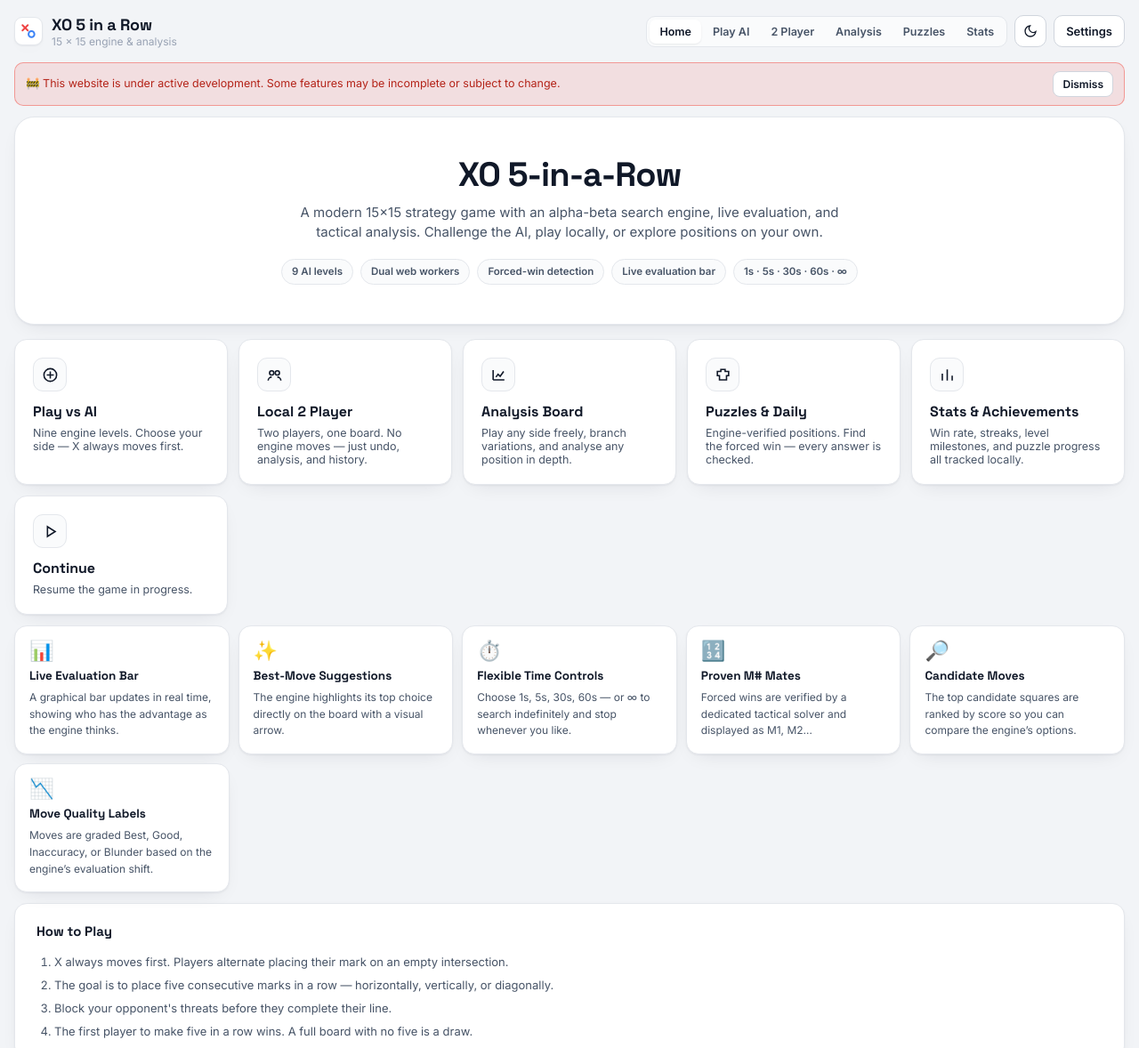
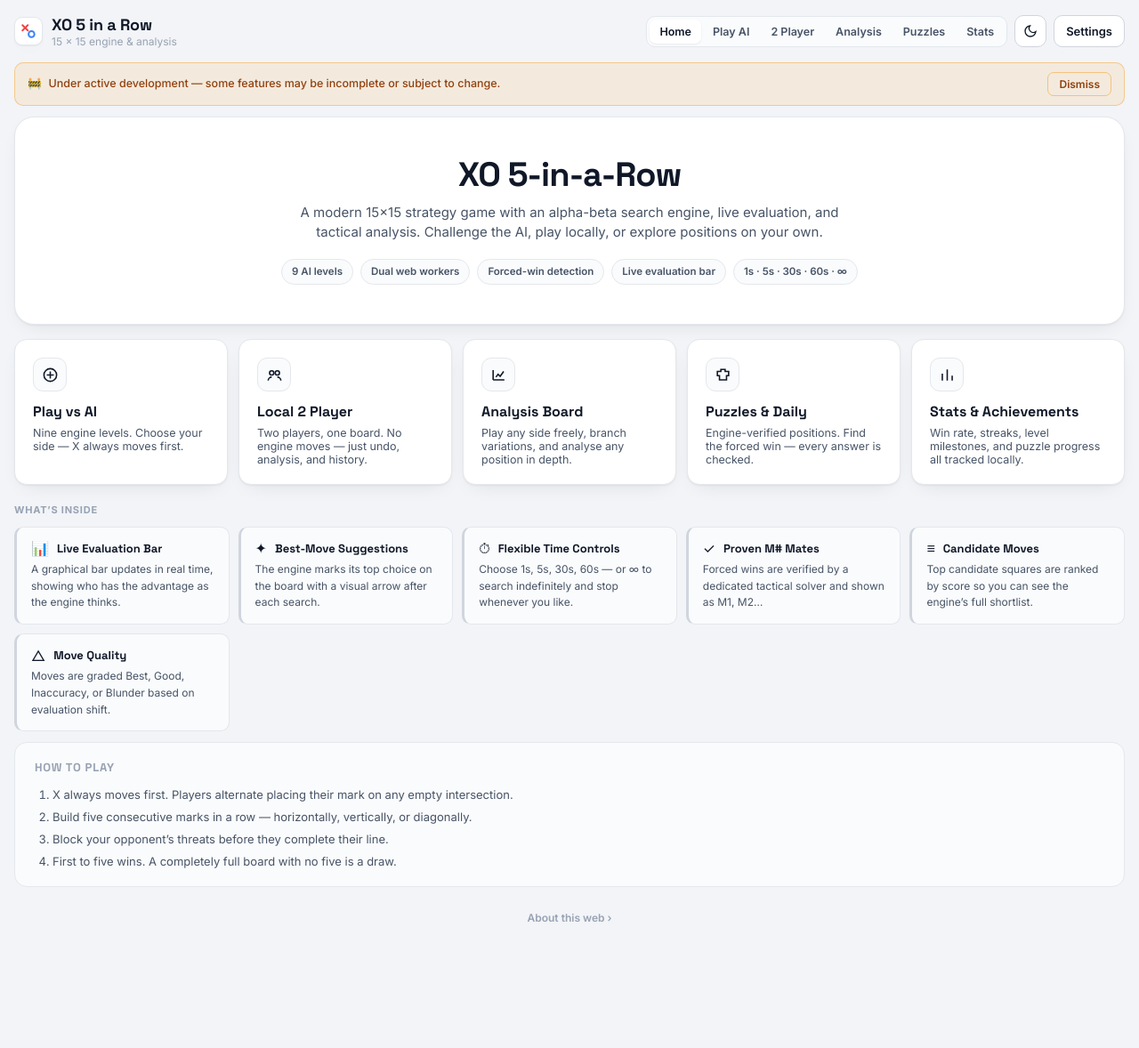
Before and after one commit to TLongzuize/xo5-game, a plain HTML site: page index.html in a window 1280 px wide. Shown: the top 1178 px of the page at 89% size. After the commit the page ends 1114 px from the top, so only its background shows below. Drawn offline with Linux system fonts and the light colour scheme.

Commit message:
ui: fix dismiss button, redesign feature cards, polish visual hierarchy
- Fix dismiss button: add devDismiss click handler and enforce [hidden]{display:none!important}
- Distinct feature cards: redesign as informational cards with muted borders, default cursor, and no button hover effects
- Separate interactive game modes (prominent buttons with hover elevation) from feature highlights
- Keep development notice session-dismissible without persistent storage
- 150/150 UI tests + 30/30 Smoke tests PASS

```diff
--- a/index.html
+++ b/index.html
@@ -314,12 +314,67 @@
   padding:10px 16px;border-radius:99px;font-size:13px;font-weight:600;opacity:0;pointer-events:none;transition:all .25s;z-index:80;max-width:88vw;text-align:center}
 .toast.show{opacity:1;transform:translateX(-50%) translateY(0)}
 .sr-only{position:absolute;width:1px;height:1px;padding:0;margin:-1px;overflow:hidden;clip:rect(0 0 0 0);white-space:nowrap;border:0}
+/* Global: make sure [hidden] always wins */
+[hidden]{display:none!important}
+
 .kbd{font-family:"Space Grotesk",monospace;font-size:11px;border:1px solid var(--line-strong);border-bottom-width:2px;border-radius:5px;padding:1px 5px;color:var(--text-3)}
 .hintline{color:var(--text-3);font-size:11.5px;margin:9px 2px 0}
-.errbar{background:rgba(240,68,56,.12);border:1px solid rgba(240,68,56,.45);color:#B42318;border-radius:10px;padding:9px 12px;font-size:12.5px;margin-bottom:12px;display:flex;justify-content:space-between;gap:10px;align-items:center}
+
+/* ---- dev notice banner (amber/warning, not error-red) ---- */
+.devnotice{
+  background:rgba(247,144,9,.10);
+  border:1px solid rgba(247,144,9,.38);
+  color:#92400E;
+  border-radius:10px;
+  padding:10px 14px;
+  font-size:12.5px;
+  margin-bottom:12px;
+  display:flex;
+  justify-content:space-between;
+  align-items:center;
+  gap:12px;
+  flex-wrap:wrap;
+}
+html[data-theme="dark"] .devnotice{
+  background:rgba(247,144,9,.12);
+  border-color:rgba(247,144,9,.30);
+  color:#FCD34D;
+}
+.devnotice-text{display:flex;align-items:center;gap:8px;flex:1;min-width:0;font-weight:500;line-height:1.45}
+.devnotice-dismiss{
+  border:1px solid rgba(247,144,9,.45);
+  background:transparent;
+  color:inherit;
+  padding:5px 12px;
+  border-radius:7px;
+  font-size:12px;
+  font-weight:600;
+  cursor:pointer;
+  white-space:nowrap;
+  font-family:inherit;
+  transition:background .14s;
+  flex-shrink:0;
+}
+.devnotice-dismiss:hover{background:rgba(247,144,9,.15)}
+.devnotice-dismiss:focus-visible{outline:2px solid var(--warn);outline-offset:2px}
+html[data-theme="dark"] .devnotice-dismiss{border-color:rgba(252,211,77,.35);color:#FCD34D}
+html[data-theme="dark"] .devnotice-dismiss:hover{background:rgba(252,211,77,.10)}
+
+/* ---- runtime error bar (red — real errors only) ---- */
+.errbar{
+  background:rgba(240,68,56,.12);
+  border:1px solid rgba(240,68,56,.45);
+  color:#B42318;
+  border-radius:10px;
+  padding:9px 12px;
+  font-size:12.5px;
+  margin-bottom:12px;
+  display:flex;
+  justify-content:space-between;
+  gap:10px;
+  align-items:center;
+}
 html[data-theme="dark"] .errbar{color:#FDA29B}
-.devbanner{background:rgba(240,68,56,.09);border-bottom:1px solid rgba(240,68,56,.35);color:#912018;padding:9px 20px;font-size:12.5px;font-weight:500;text-align:center;letter-spacing:.01em;margin:-16px -16px 16px}
-html[data-theme="dark"] .devbanner{background:rgba(240,68,56,.14);color:#FDA29B;border-bottom-color:rgba(240,68,56,.4)}
 
 /* ---- about modal ---- */
 .about-section{margin-bottom:20px}
@@ -332,17 +387,75 @@
 .about-feat .af-title{font-family:"Space Grotesk",sans-serif;font-size:13px;font-weight:700;margin:0 0 4px}
 .about-feat p{font-size:12px;color:var(--text-2);margin:0;line-height:1.5}
 
-/* ---- home feature highlights ---- */
-.feat-grid{display:grid;grid-template-columns:repeat(auto-fill,minmax(210px,1fr));gap:10px;margin-top:12px}
-.feat-card{background:var(--card);border:1px solid var(--line);border-radius:var(--radius);box-shadow:var(--shadow);padding:16px;text-align:left}
-.feat-card .fc-icon{font-size:22px;margin-bottom:8px;line-height:1}
-.feat-card h4{font-family:"Space Grotesk",sans-serif;font-size:13.5px;font-weight:700;margin:0 0 5px}
-.feat-card p{font-size:12px;color:var(--text-2);margin:0;line-height:1.55}
+/* ---- home: feature highlight cards (informational, NOT clickable) ---- */
+.home-features-label{
+  font-size:11px;font-weight:700;letter-spacing:.07em;text-transform:uppercase;
+  color:var(--text-3);margin:20px 0 10px;
+}
+.feat-grid{
+  display:grid;
+  grid-template-columns:repeat(auto-fill,minmax(220px,1fr));
+  gap:10px;
+  margin-top:0;
+}
+.feat-card{
+  background:var(--card-2);
+  border:1px solid var(--line);
+  border-left:3px solid var(--line-strong);
+  border-radius:10px;
+  padding:14px 16px;
+  cursor:default;
+  user-select:none;
+}
+.feat-card-head{
+  display:flex;
+  align-items:center;
+  gap:9px;
+  margin-bottom:5px;
+}
+.feat-card .fc-icon{
+  font-size:16px;
+  line-height:1;
+  flex-shrink:0;
+}
+.feat-card h4{
+  font-family:"Space Grotesk",sans-serif;
+  font-size:13px;
+  font-weight:700;
+  margin:0;
+  color:var(--text);
+}
+.feat-card p{
+  font-size:12px;
+  color:var(--text-2);
+  margin:0;
+  line-height:1.55;
+}
 
 /* ---- home how-to-play ---- */
-.howto{background:var(--card);border:1px solid var(--line);border-radius:var(--radius);box-shadow:var(--shadow);padding:20px 24px;margin-top:12px}
-.howto h3{font-family:"Space Grotesk",sans-serif;font-size:15px;font-weight:700;margin:0 0 12px}
-.howto ol{margin:0;padding-left:20px;display:flex;flex-direction:column;gap:6px}
+.howto{
+  background:var(--card-2);
+  border:1px solid var(--line);
+  border-radius:var(--radius);
+  padding:18px 22px;
+  margin-top:12px;
+}
+.howto h3{
+  font-family:"Space Grotesk",sans-serif;
+  font-size:13px;
+  font-weight:700;
+  text-transform:uppercase;
+  letter-spacing:.06em;
+  color:var(--text-3);
+  margin:0 0 10px;
+}
+.howto ol{
+  margin:0;
+  padding-left:20px;
+  display:flex;
+  flex-direction:column;
+  gap:5px;
+}
 .howto li{font-size:13px;color:var(--text-2);line-height:1.55}
 </style>
 </head>
@@ -375,11 +488,17 @@
     </div>
   </header>
 
-  <!-- Session-dismissible development notice: visible every page load, no localStorage -->
-  <div id="errBar" class="errbar">
-    <span id="errText">🚧 This website is under active development. Some features may be incomplete or subject to change.</span>
-    <button class="btn sm" id="errClose" aria-label="Dismiss notice">Dismiss</button>
+  <!-- Dev notice: amber/warning style, session-dismissible -->
+  <div id="devNotice" class="devnotice">
+    <span class="devnotice-text">
+      <span aria-hidden="true">🚧</span>
+      <span>Under active development &mdash; some features may be incomplete or subject to change.</span>
+    </span>
+    <button class="devnotice-dismiss" id="devDismiss" type="button" aria-label="Dismiss development notice">Dismiss</button>
   </div>
+
+  <!-- Runtime error bar (hidden by default, shown only on JS errors) -->
+  <div id="errBar" class="errbar" hidden><span id="errText"></span><button class="btn sm" id="errClose" aria-label="Dismiss error">Dismiss</button></div>
 
   <!-- ===================== HOME ===================== -->
   <section class="view" id="viewHome" aria-label="Home">
@@ -426,37 +545,32 @@
       </button>
     </div>
 
-    <!-- Engine & analysis feature highlights (distinct from mode cards above) -->
+    <!-- Engine & analysis feature highlights (informational — not clickable) -->
+    <p class="home-features-label">What’s inside</p>
     <div class="feat-grid">
       <div class="feat-card">
-        <div class="fc-icon">📊</div>
-        <h4>Live Evaluation Bar</h4>
+        <div class="feat-card-head"><span class="fc-icon">📊</span><h4>Live Evaluation Bar</h4></div>
         <p>A graphical bar updates in real time, showing who has the advantage as the engine thinks.</p>
       </div>
       <div class="feat-card">
-        <div class="fc-icon">✨</div>
-        <h4>Best-Move Suggestions</h4>
-        <p>The engine highlights its top choice directly on the board with a visual arrow.</p>
+        <div class="feat-card-head"><span class="fc-icon">✦</span><h4>Best-Move Suggestions</h4></div>
+        <p>The engine marks its top choice on the board with a visual arrow after each search.</p>
       </div>
       <div class="feat-card">
-        <div class="fc-icon">⏱️</div>
-        <h4>Flexible Time Controls</h4>
-        <p>Choose 1s, 5s, 30s, 60s — or ∞ to search indefinitely and stop whenever you like.</p>
+        <div class="feat-card-head"><span class="fc-icon">⏱</span><h4>Flexible Time Controls</h4></div>
+        <p>Choose 1s, 5s, 30s, 60s &mdash; or &infin; to search indefinitely and stop whenever you like.</p>
       </div>
       <div class="feat-card">
-        <div class="fc-icon">🔢</div>
-        <h4>Proven M# Mates</h4>
-        <p>Forced wins are verified by a dedicated tactical solver and displayed as M1, M2…</p>
+        <div class="feat-card-head"><span class="fc-icon">✓</span><h4>Proven M# Mates</h4></div>
+        <p>Forced wins are verified by a dedicated tactical solver and shown as M1, M2&hellip;</p>
       </div>
       <div class="feat-card">
-        <div class="fc-icon">🔎</div>
-        <h4>Candidate Moves</h4>
-        <p>The top candidate squares are ranked by score so you can compare the engine’s options.</p>
+        <div class="feat-card-head"><span class="fc-icon">≡</span><h4>Candidate Moves</h4></div>
+        <p>Top candidate squares are ranked by score so you can see the engine’s full shortlist.</p>
       </div>
       <div class="feat-card">
-        <div class="fc-icon">📉</div>
-        <h4>Move Quality Labels</h4>
-        <p>Moves are graded Best, Good, Inaccuracy, or Blunder based on the engine’s evaluation shift.</p>
+        <div class="feat-card-head"><span class="fc-icon">△</span><h4>Move Quality</h4></div>
+        <p>Moves are graded Best, Good, Inaccuracy, or Blunder based on evaluation shift.</p>
       </div>
     </div>
 
@@ -464,16 +578,16 @@
     <div class="howto">
       <h3>How to Play</h3>
       <ol>
-        <li>X always moves first. Players alternate placing their mark on an empty intersection.</li>
-        <li>The goal is to place five consecutive marks in a row — horizontally, vertically, or diagonally.</li>
-        <li>Block your opponent's threats before they complete their line.</li>
-        <li>The first player to make five in a row wins. A full board with no five is a draw.</li>
+        <li>X always moves first. Players alternate placing their mark on any empty intersection.</li>
+        <li>Build five consecutive marks in a row &mdash; horizontally, vertically, or diagonally.</li>
+        <li>Block your opponent’s threats before they complete their line.</li>
+        <li>First to five wins. A completely full board with no five is a draw.</li>
       </ol>
     </div>
 
-    <!-- Footer with About link -->
+    <!-- Footer: About link -->
     <p style="text-align:center;margin-top:20px;font-size:12px;color:var(--text-3)">
-      <button class="btn ghost" style="font-size:12px;padding:6px 10px;color:var(--text-3)" id="aboutBtn" aria-haspopup="dialog">About this web ›</button>
+      <button class="btn ghost" style="font-size:12px;padding:6px 10px;color:var(--text-3)" id="aboutBtn" aria-haspopup="dialog">About this web &rsaquo;</button>
     </p>
   </section>
 
@@ -1894,13 +2008,32 @@
   var ACH = load('ach3', {});
   var SESSION = { x: 0, o: 0, d: 0 };
 
-  /* ---------------- error surface ---------------- */
+  /* ---------------- dev notice & error surface ---------------- */
+  var devNotice = $('devNotice');
+  var devDismiss = $('devDismiss');
+  if (devDismiss && devNotice) {
+    devDismiss.onclick = function () {
+      devNotice.hidden = true;
+      devNotice.style.display = 'none';
+    };
+  }
+
   function showError(msg) {
     var bar = $('errBar'); if (!bar) return;
     $('errText').textContent = msg;
     bar.hidden = false;
-  }
-  $('errClose').onclick = function () { $('errBar').hidden = true; };
+    bar.style.display = 'flex';
+  }
+  var errClose = $('errClose');
+  if (errClose) {
+    errClose.onclick = function () {
+      var bar = $('errBar');
+      if (bar) {
+        bar.hidden = true;
+        bar.style.display = 'none';
+      }
+    };
+  }
   window.addEventListener('error', function (e) {
     showError('Unexpected error: ' + (e.message || 'unknown') + ' — the app kept running; reload if things look wrong.');
   });
```
Also changed, not shown: app3.js (+22 -3 lines), shell3.html (+154 -40 lines).
